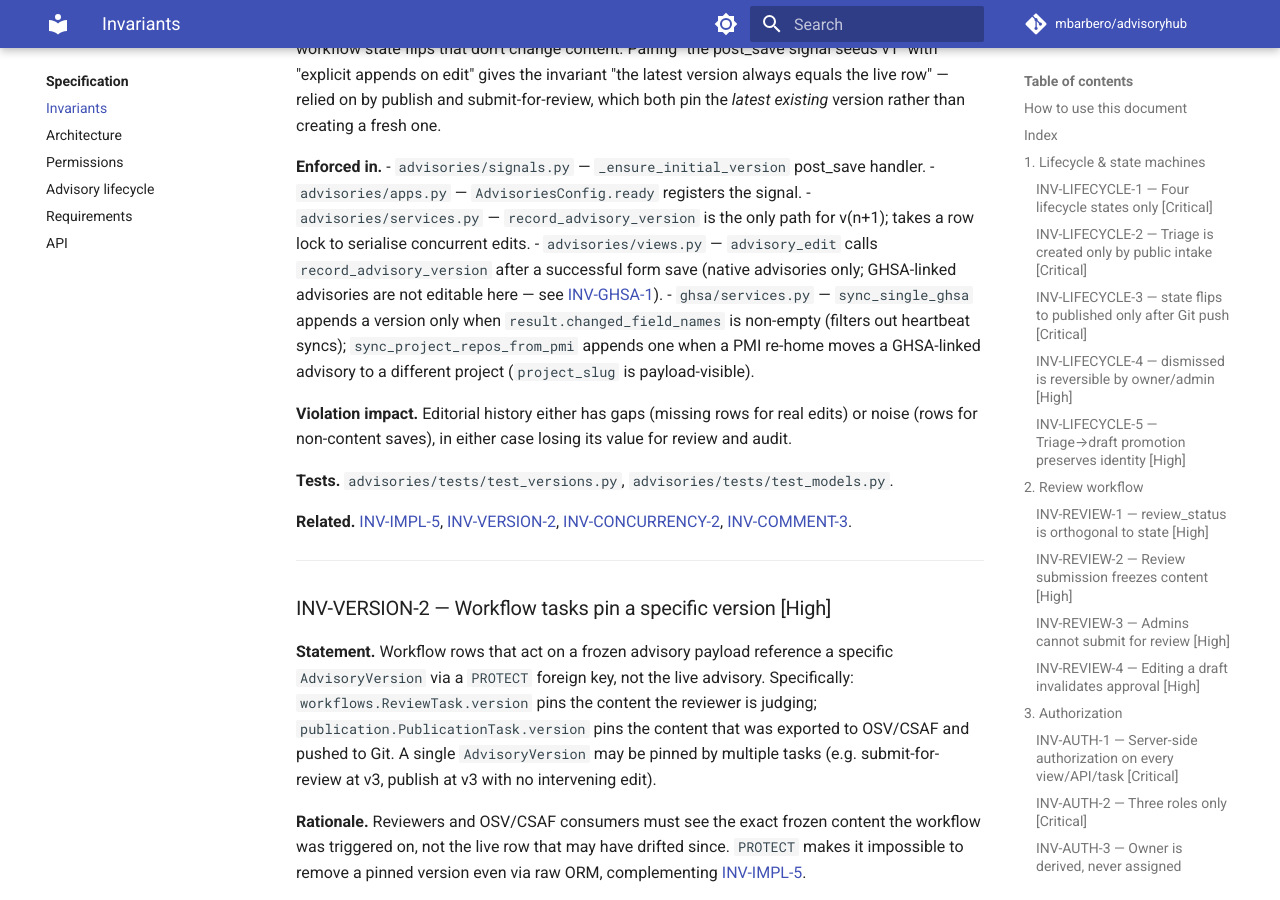
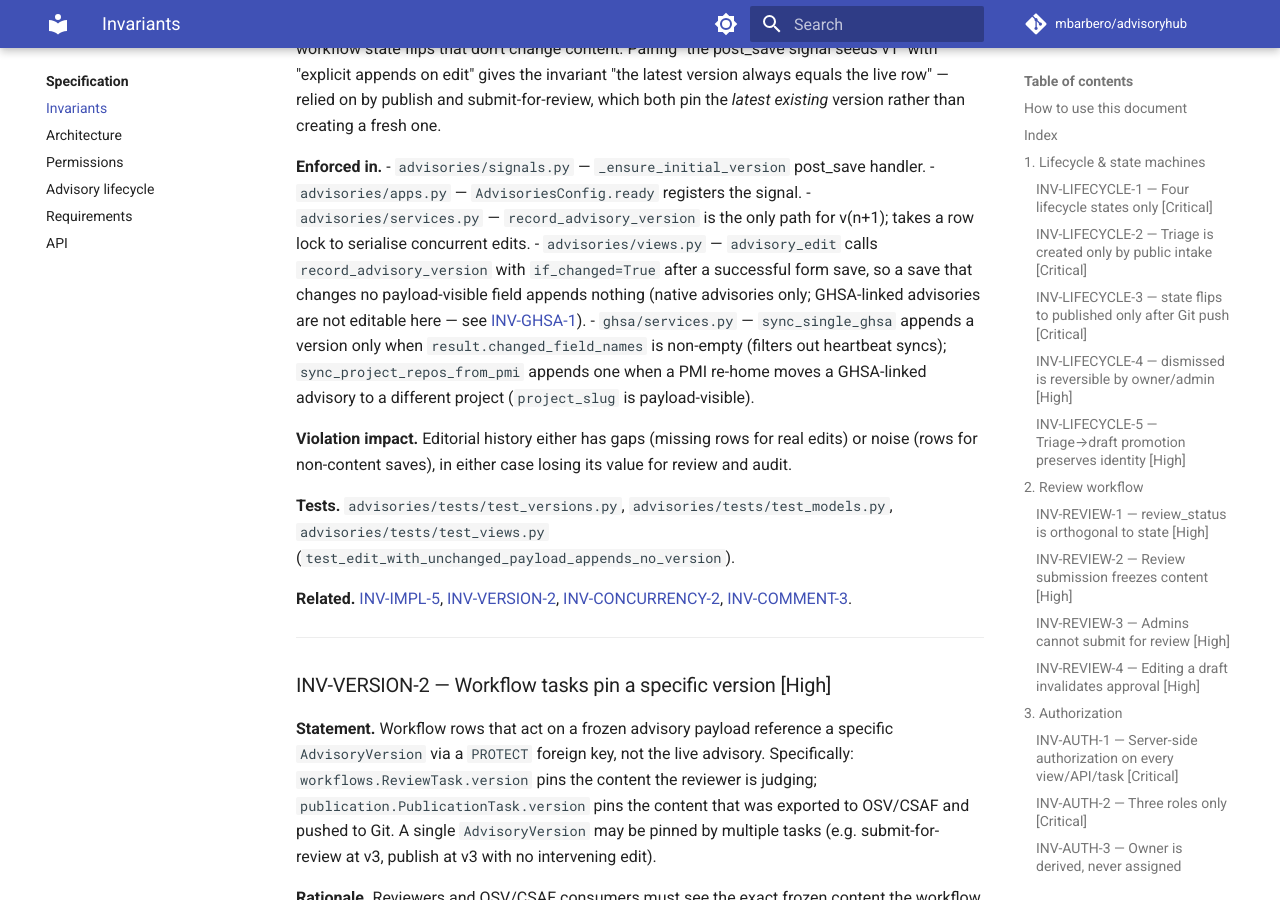
Before and after one commit to eclipse-csi/advisoryhub, an MkDocs documentation site: the page built from docs/specification/invariant.md, in a window 1280 px wide and 900 px high, scrolled down 20094 px. Built offline with MkDocs 1.6.1 and Material for MkDocs 9.7.7, drawn with Linux system fonts in a browser that asks for light colours; comment, search, counter and statistics services are not loaded; the version menu is left out.

Commit message:
docs(spec): make advisory-lifecycle.md the source of truth; align with code
Flip the preamble from "the code wins" to the spec-first stance the rest
of the specification set adopted (571b89a, e3e2d11): the document is now
the single source of truth for the advisory lifecycle, and a code/spec
disagreement is a defect in whichever side drifted.

Re-verifying the document against the shipped code found six residual
divergences; five were documentation gaps, one was code drift:

- §5 omitted the executable approved → submitted re-submission:
  can_submit_for_review blocks only `submitted`, and permissions.md §6
  ("anything not mentioned here follows the matrix unchanged") already
  blesses it — add the missing arc and table row.
- §8's sequence diagram placed PUBLICATION_GIT_PUSH inside the final
  atomic block; the git audits land right after the push, before the
  block (INV-PUB-4, §3.1 row 7). Also fix the Publish endpoint
  (POST /publication/:id/publish) and the toast text.
- §3.1 row 4 lacked the destination-security-team guard for
  promote-with-reassign and the non-`unsorted` target requirement.
- §7 now documents the acks_late redelivery exception that re-runs a
  `failed` task row in place.
- advisory_edit minted a duplicate AdvisoryVersion on a no-change save,
  diverging from §9 / INV-VERSION-1 — pass if_changed=True (the view
  already handled the None return) and pin it with
  test_edit_with_unchanged_payload_appends_no_version; INV-VERSION-1's
  enforcement and test pointers updated accordingly.

Assisted-by: Claude:claude-fable-5
Signed-off-by: Mikaël Barbero <mikael.barbero@eclipse-foundation.org>

```diff
--- a/docs/specification/invariant.md
+++ b/docs/specification/invariant.md
@@ -823,9 +823,10 @@ rather than creating a fresh one.
 - `advisories/apps.py` — `AdvisoriesConfig.ready` registers the signal.
 - `advisories/services.py` — `record_advisory_version` is the only path for
   v(n+1); takes a row lock to serialise concurrent edits.
-- `advisories/views.py` — `advisory_edit` calls `record_advisory_version` after a
-  successful form save (native advisories only; GHSA-linked advisories are not
-  editable here — see [INV-GHSA-1](#inv-ghsa-1)).
+- `advisories/views.py` — `advisory_edit` calls `record_advisory_version` with
+  `if_changed=True` after a successful form save, so a save that changes no
+  payload-visible field appends nothing (native advisories only; GHSA-linked
+  advisories are not editable here — see [INV-GHSA-1](#inv-ghsa-1)).
 - `ghsa/services.py` — `sync_single_ghsa` appends a version only when
   `result.changed_field_names` is non-empty (filters out heartbeat syncs);
   `sync_project_repos_from_pmi` appends one when a PMI re-home moves a GHSA-linked
@@ -836,7 +837,8 @@ edits) or noise (rows for non-content saves), in either case losing its value
 for review and audit.
 
 **Tests.** `advisories/tests/test_versions.py`,
-`advisories/tests/test_models.py`.
+`advisories/tests/test_models.py`, `advisories/tests/test_views.py`
+(`test_edit_with_unchanged_payload_appends_no_version`).
 
 **Related.** [INV-IMPL-5](#inv-impl-5), [INV-VERSION-2](#inv-version-2),
 [INV-CONCURRENCY-2](#inv-concurrency-2), [INV-COMMENT-3](#inv-comment-3).
```
Also changed, not shown: docs/specification/advisory-lifecycle.md (+29 -12 lines), 2 other files.
